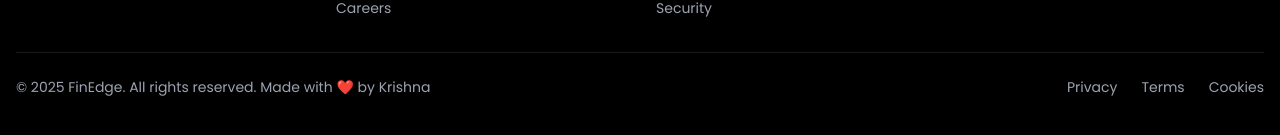
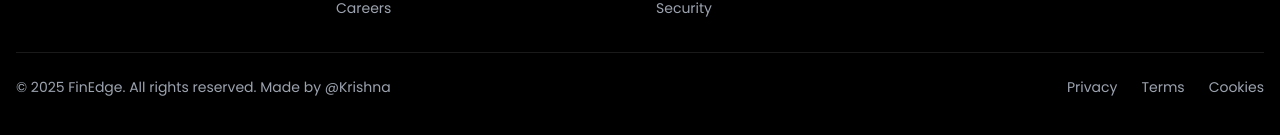
Before and after one commit to Krixhnnna/Finedge_Frontend, a Next.js app: page / in a window 1280 px wide. Shown: the part 2203-2338 px from the top of the page. Built offline with nearby package versions, Linux system fonts and the light colour scheme.

Commit message:
minor change

```diff
--- a/components/home.tsx
+++ b/components/home.tsx
@@ -499,7 +499,7 @@ export default function Home() {
           {/* Copyright */}
           <div className="border-t border-white/10 pt-6 flex flex-col md:flex-row justify-between items-center">
             <p className="text-sm text-gray-400 mb-4 md:mb-0">
-              © {new Date().getFullYear()} FinEdge. All rights reserved. Made with ❤️ by Krishna
+              © {new Date().getFullYear()} FinEdge. All rights reserved. Made by @Krishna
             </p>
             <div className="flex space-x-6">
               <Link className="text-sm text-gray-400 hover:text-cyan-400 transition-colors" href="#">
```
